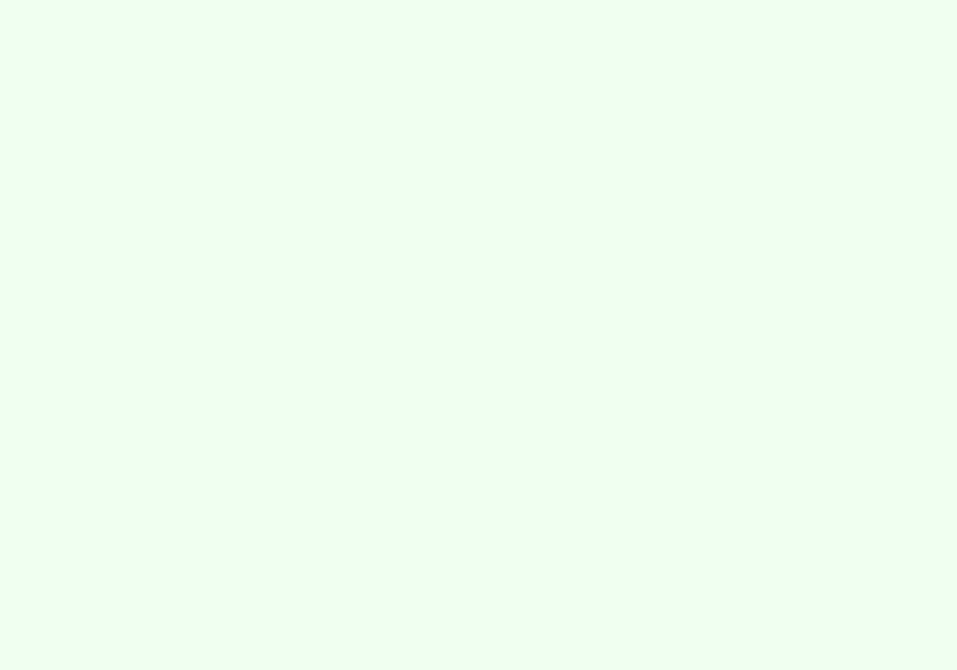
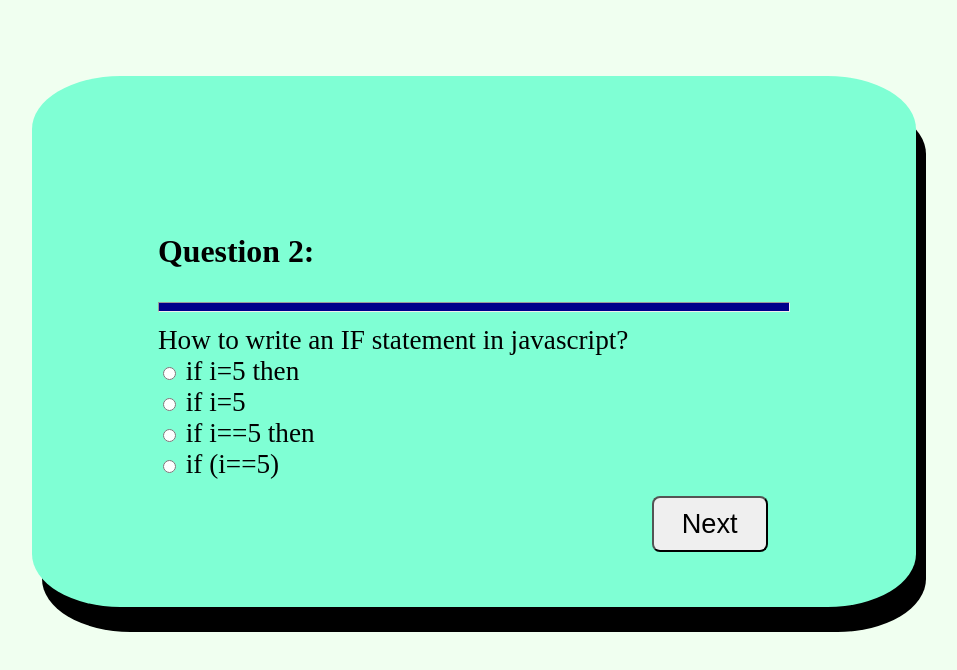
Before and after one commit to katampoi/ip-project-week-three, a plain HTML site: page quiz2.html in a window 1280 px wide. Shown: the whole page, without its empty margins (166-1123 px from the left). Drawn offline with Linux system fonts and the light colour scheme.

```diff
--- a/quiz2.html
+++ b/quiz2.html
@@ -11,6 +11,28 @@
 <body>
 
 
+    <div class="quiz1">
+        <div>
+            <h3>Question 2:</h3>
+            <hr class="hr">
+        </div>
+        <div>
+            How to write an IF statement in javascript?
+        </div>
+        <div>
+            <input type="radio" name="question2"> if i=5 then <br>
+            <input type="radio" name="question2"> if i=5 <br>
+            <input type="radio" name="question2"> if i==5 then <br>
+            <input type="radio" name="question2" id="true2"> if (i==5) <br>
+        </div>
+        <div class="button">
+            <div class="next">
+                <strong> <a href="./quiz3.html" target="_blank"><button class="next">Next</button></a></strong>
+            </div>
+
+        </div>
+
+    </div>
 
 
     <script src="./assets/js/index.js">
```
